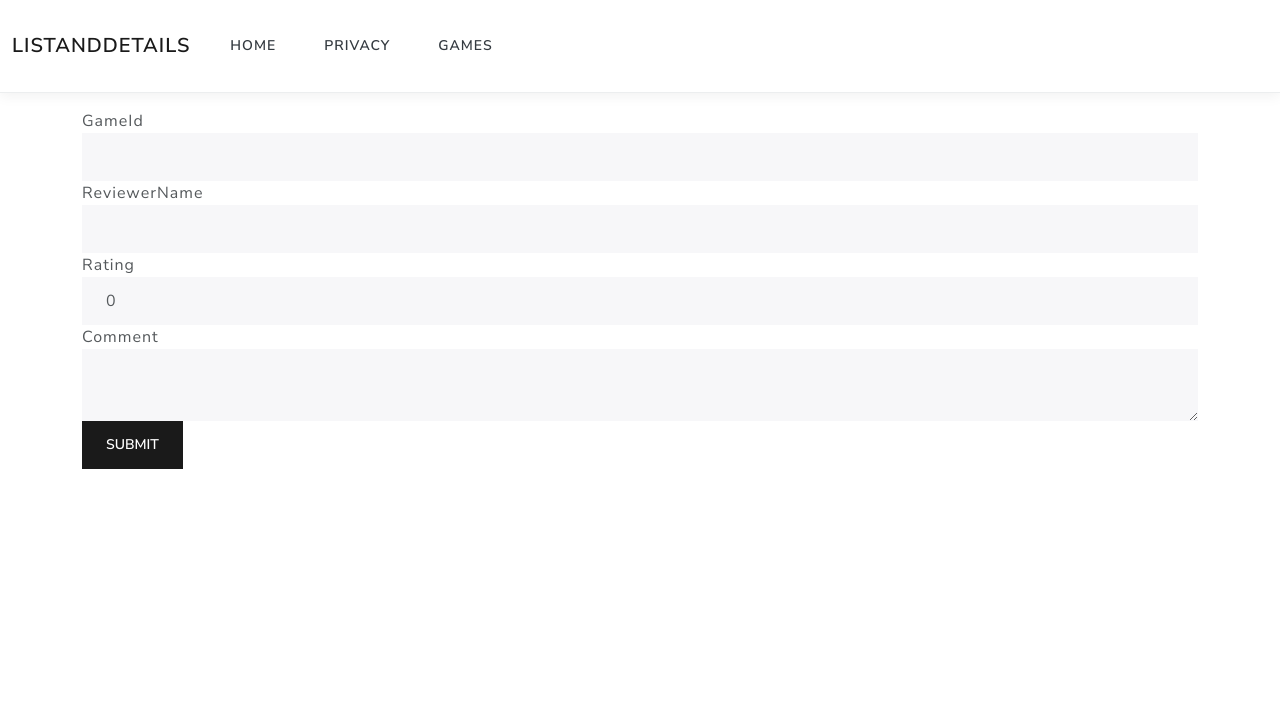
After one commit to TyGuyD/listAndDetails, an ASP.NET Core app: template Views/Games/CreateReview.cshtml in a window 1280 px wide. The commit adds this page. Shown: the top 709 px of the page. Run offline with ASP.NET Core 8, Linux system fonts and the light colour scheme; the template is opened without the code that fills it, so the values that code supplies are empty; style sheets or scripts are compiled from the project's sources; some libraries are stand-ins or nearby versions.

Commit message:
Added Create Review

```diff
--- /dev/null
+++ b/Views/Games/CreateReview.cshtml
@@ -0,0 +1,21 @@
+@model Game.Models.ReviewFormViewModel
+
+<form asp-action="CreateReview">
+    <div class="form-group">
+        <label asp-for="GameId"></label>
+        <select asp-for="GameId" asp-items="@(ViewData["Games"] as IEnumerable<Microsoft.AspNetCore.Mvc.Rendering.SelectListItem>)" class="form-control"></select>
+    </div>
+    <div class="form-group">
+        <label asp-for="ReviewerName"></label>
+        <input asp-for="ReviewerName" class="form-control" />
+    </div>
+    <div class="form-group">
+        <label asp-for="Rating"></label>
+        <input asp-for="Rating" class="form-control" />
+    </div>
+    <div class="form-group">
+        <label asp-for="Comment"></label>
+        <textarea asp-for="Comment" class="form-control"></textarea>
+    </div>
+    <button type="submit" class="btn btn-primary">Submit</button>
+</form>
```
Also changed, not shown: Controllers/GamesController.cs (+33 -2 lines), Models/Review.cs (+12 -3 lines), Models/ReviewFormViewModel.cs (added, +10 -0 lines), Views/Games/Details.cshtml (+13 -0 lines), Controllers/GamesScaffoldController.cs (added).
